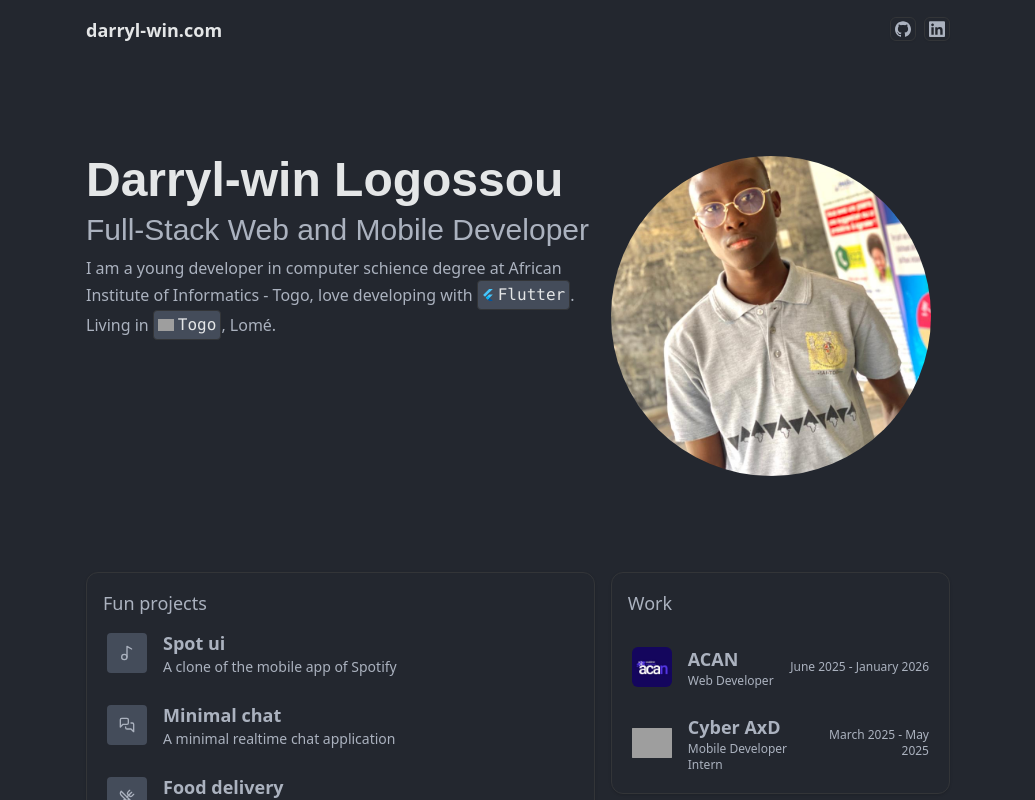
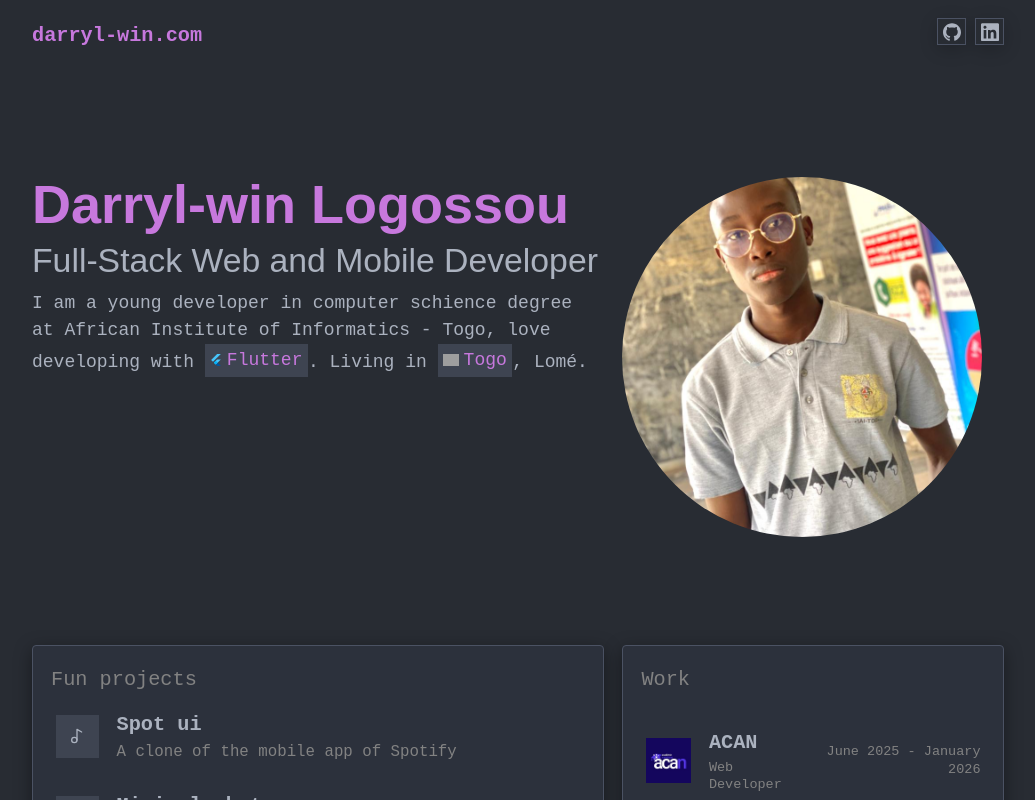
Before and after one commit to Darrylwin/darrylwin-portfolio, a Next.js app: page / in a window 1280 px wide. Shown: the top 800 px of the page, without its empty margins (122-1157 px from the left). Built offline with nearby package versions, Linux system fonts and the light colour scheme; grey boxes are pictures that could not be loaded; a web font is replaced by a local one.

Commit message:
updated app theme

```diff
--- a/app/globals.css
+++ b/app/globals.css
@@ -4,42 +4,128 @@
 @tailwind components;
 @tailwind utilities;
 
-:root {
-    --radius: 0.625rem;
-    /*--font-sans: var(--font-geist-sans);*/
-    /*--font-mono: var(--font-mono);*/
-    --font-caption: var(--font-caption); /* Injecté par next/font */
-    --background: hsl(218 14% 16%);
-    --foreground: hsl(219 14% 71%);
-    --muted: hsl(218 12% 20%);
-    --muted-foreground: hsl(218 12% 70%);
-    --popover: hsl(218 14% 13%);
-    --popover-foreground: hsl(219 14% 81%);
-    --card: hsl(218 14% 10%); /* Rendu plus foncé pour mieux contraster avec l'arrière-plan */
-    --card-foreground: hsl(219 14% 76%);
-    --border: hsl(218 4% 21%);
-    --input: hsl(218 4% 24%);
-    --primary: hsl(220 13% 86%);
-    --text-primary: hsl(200, 6%, 90%);
-    --primary-foreground: hsl(220 13% 26%);
-    --secondary: hsl(220 3% 25%);
-    --secondary-foreground: hsl(220 3% 85%);
-    --accent: hsl(218 14% 31%);
-    --accent-foreground: hsl(218 14% 91%);
-    --destructive: hsl(10 85% 46%);
-    --destructive-foreground: hsl(0 0% 100%);
-    --ring: hsl(220 13% 86%);
-    --chart-1: hsl(220 13% 86%);
-    --chart-2: hsl(220 3% 25%);
-    --chart-3: hsl(218 14% 31%);
-    --chart-4: hsl(220 3% 28%);
-    --chart-5: hsl(220 16% 86%);
+:root{
+  --background: hsl(218.1818 12.0879% 17.8431%);
+  --foreground: hsl(219 13.5135% 70.9804%);
+  --card: hsl(221.2500 15.3846% 20.3922%);
+  --card-foreground: hsl(219 13.5135% 70.9804%);
+  --popover: hsl(218.1818 12.0879% 17.8431%);
+  --popover-foreground: hsl(219 13.5135% 70.9804%);
+  --primary: hsl(286.9307 59.7633% 66.8627%);
+  --primary-foreground: hsl(218.1818 12.0879% 17.8431%);
+  --secondary: hsl(219 13.5135% 70.9804%);
+  --secondary-foreground: hsl(218.1818 12.0879% 17.8431%);
+  --muted: hsl(221.2500 15.3846% 20.3922%);
+  --muted-foreground: hsl(0 0% 50.9804%);
+  --accent: hsl(221.0526 13.2867% 28.0392%);
+  --accent-foreground: hsl(219 13.5135% 70.9804%);
+  --destructive: hsl(355.3448 65.1685% 65.0980%);
+  --destructive-foreground: hsl(0 0% 100%);
+  --border: hsl(222.5000 13.7931% 34.1176%);
+  --input: hsl(221.2500 15.3846% 20.3922%);
+  --ring: hsl(286.9307 59.7633% 66.8627%);
+  --chart-1: hsl(286.9307 59.7633% 66.8627%);
+  --chart-2: hsl(207.0423 81.6092% 65.8824%);
+  --chart-3: hsl(94.8649 38.1443% 61.9608%);
+  --chart-4: hsl(39.0566 67.0886% 69.0196%);
+  --chart-5: hsl(29.1589 53.7688% 60.9804%);
+  --sidebar: hsl(216 13.1579% 14.9020%);
+  --sidebar-foreground: hsl(219 13.5135% 70.9804%);
+  --sidebar-primary: hsl(286.9307 59.7633% 66.8627%);
+  --sidebar-primary-foreground: hsl(218.1818 12.0879% 17.8431%);
+  --sidebar-accent: hsl(221.0526 13.2867% 28.0392%);
+  --sidebar-accent-foreground: hsl(219 13.5135% 70.9804%);
+  --sidebar-border: hsl(222.5000 13.7931% 34.1176%);
+  --sidebar-ring: hsl(286.9307 59.7633% 66.8627%);
+  --font-sans: monospace;
+  --font-serif: serif;
+  --font-mono: monospace;
+  --radius: 0rem;
+  --shadow-x: 0rem;
+  --shadow-y: 0.25rem;
+  --shadow-blur: 1rem;
+  --shadow-spread: 0rem;
+  --shadow-opacity: 0.4;
+  --shadow-color: #000000;
+  --shadow-2xs: 0rem 0.25rem 1rem 0rem hsl(0 0% 0% / 0.20);
+  --shadow-xs: 0rem 0.25rem 1rem 0rem hsl(0 0% 0% / 0.20);
+  --shadow-sm: 0rem 0.25rem 1rem 0rem hsl(0 0% 0% / 0.40), 0rem 1px 2px -1px hsl(0 0% 0% / 0.40);
+  --shadow: 0rem 0.25rem 1rem 0rem hsl(0 0% 0% / 0.40), 0rem 1px 2px -1px hsl(0 0% 0% / 0.40);
+  --shadow-md: 0rem 0.25rem 1rem 0rem hsl(0 0% 0% / 0.40), 0rem 2px 4px -1px hsl(0 0% 0% / 0.40);
+  --shadow-lg: 0rem 0.25rem 1rem 0rem hsl(0 0% 0% / 0.40), 0rem 4px 6px -1px hsl(0 0% 0% / 0.40);
+  --shadow-xl: 0rem 0.25rem 1rem 0rem hsl(0 0% 0% / 0.40), 0rem 8px 10px -1px hsl(0 0% 0% / 0.40);
+  --shadow-2xl: 0rem 0.25rem 1rem 0rem hsl(0 0% 0% / 1.00);
+}
+
+@theme inline {
+  --color-background: var(--background);
+  --color-foreground: var(--foreground);
+  --color-card: var(--card);
+  --color-card-foreground: var(--card-foreground);
+  --color-popover: var(--popover);
+  --color-popover-foreground: var(--popover-foreground);
+  --color-primary: var(--primary);
+  --color-primary-foreground: var(--primary-foreground);
+  --color-secondary: var(--secondary);
+  --color-secondary-foreground: var(--secondary-foreground);
+  --color-muted: var(--muted);
+  --color-muted-foreground: var(--muted-foreground);
+  --color-accent: var(--accent);
+  --color-accent-foreground: var(--accent-foreground);
+  --color-destructive: var(--destructive);
+  --color-destructive-foreground: var(--destructive-foreground);
+  --color-border: var(--border);
+  --color-input: var(--input);
+  --color-ring: var(--ring);
+  --color-chart-1: var(--chart-1);
+  --color-chart-2: var(--chart-2);
+  --color-chart-3: var(--chart-3);
+  --color-chart-4: var(--chart-4);
+  --color-chart-5: var(--chart-5);
+  --color-sidebar: var(--sidebar);
+  --color-sidebar-foreground: var(--sidebar-foreground);
+  --color-sidebar-primary: var(--sidebar-primary);
+  --color-sidebar-primary-foreground: var(--sidebar-primary-foreground);
+  --color-sidebar-accent: var(--sidebar-accent);
+  --color-sidebar-accent-foreground: var(--sidebar-accent-foreground);
+  --color-sidebar-border: var(--sidebar-border);
+  --color-sidebar-ring: var(--sidebar-ring);
+
+  --font-sans: var(--font-sans);
+  --font-mono: var(--font-mono);
+  --font-serif: var(--font-serif);
+
+  --radius-sm: calc(var(--radius) - 4px);
+  --radius-md: calc(var(--radius) - 2px);
+  --radius-lg: var(--radius);
+  --radius-xl: calc(var(--radius) + 4px);
+
+  --shadow-2xs: var(--shadow-2xs);
+  --shadow-xs: var(--shadow-xs);
+  --shadow-sm: var(--shadow-sm);
+  --shadow: var(--shadow);
+  --shadow-md: var(--shadow-md);
+  --shadow-lg: var(--shadow-lg);
+  --shadow-xl: var(--shadow-xl);
+  --shadow-2xl: var(--shadow-2xl);
+
+  --tracking-tighter: calc(var(--tracking-normal) - 0.05em);
+  --tracking-tight: calc(var(--tracking-normal) - 0.025em);
+  --tracking-normal: var(--tracking-normal);
+  --tracking-wide: calc(var(--tracking-normal) + 0.025em);
+  --tracking-wider: calc(var(--tracking-normal) + 0.05em);
+  --tracking-widest: calc(var(--tracking-normal) + 0.1em);
 }
 
 @layer base {
+    html {
+        font-size: 18px;
+    }
+
     * {
         border-color: var(--border);
         outline-color: color-mix(in srgb, var(--ring) 50%, transparent);
+        letter-spacing: var(--tracking-normal);
     }
 
     body {
```
